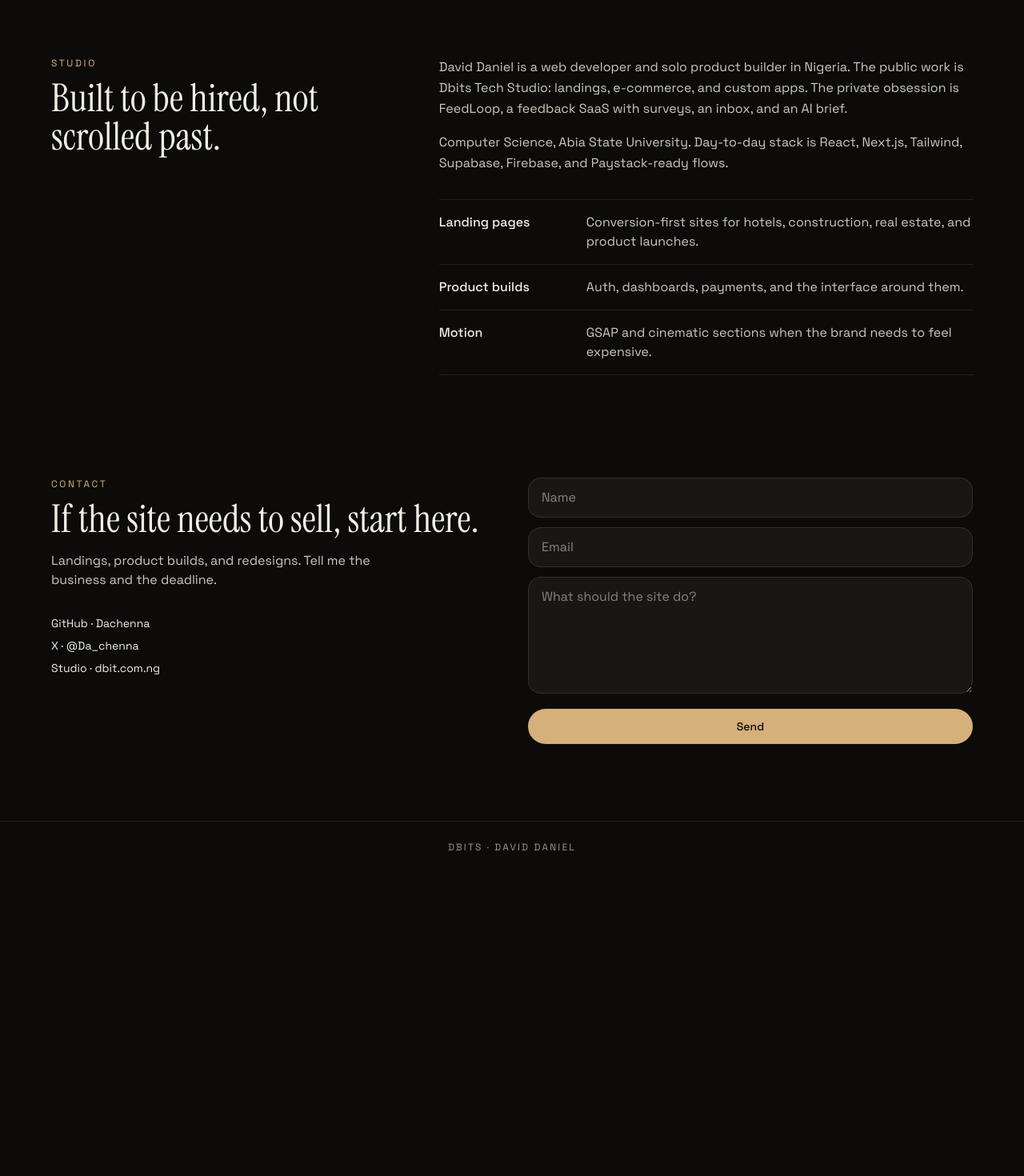
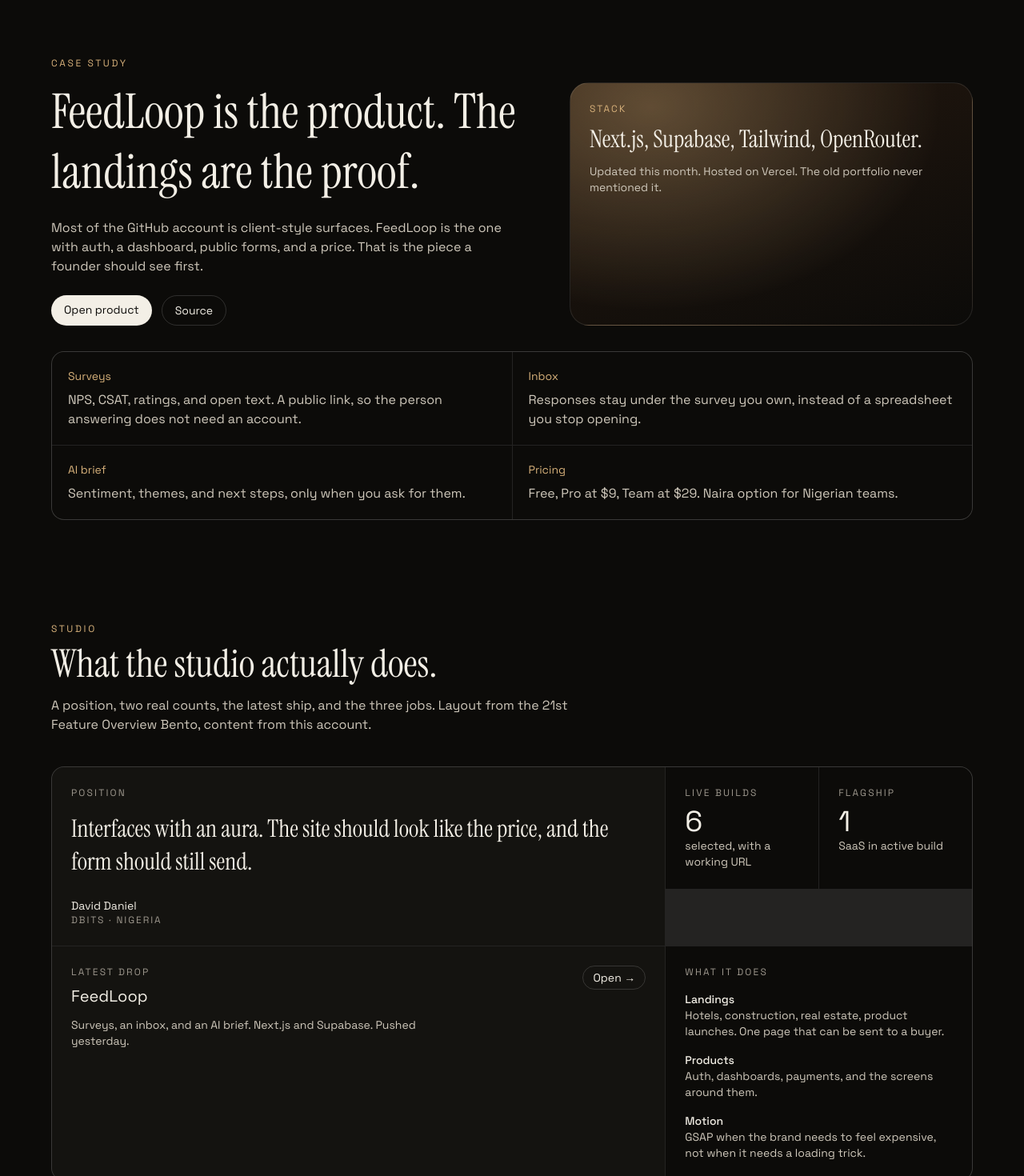
Before and after one commit to Dachenna/Portfolio, a React (Vite) app: page / in a window 1280 px wide. Shown: the part 1330-2800 px from the top of the page at 80% size. Before the commit the page ends 2421 px from the top, so only its background shows below. Built offline with nearby package versions, Linux system fonts and the light colour scheme.

Commit message:
Expand portfolio with 21st.dev bento, case study, and process

```diff
--- a/src/App.jsx
+++ b/src/App.jsx
@@ -4,8 +4,10 @@
 import { Navbar } from "./components/Navbar"
 import { MobileMenu } from "./components/MobileMenu"
 import Home from "./components/sections/Home"
-import { About } from "./components/sections/About"
 import { Projects } from "./components/sections/Projects"
+import { CaseStudy } from "./components/sections/CaseStudy"
+import { Studio } from "./components/sections/Studio"
+import { Process } from "./components/sections/Process"
 import { Contact } from "./components/sections/Contact"
 import "./index.css"
 
@@ -21,10 +23,13 @@
         <MobileMenu menuOpen={menuOpen} setMenuOpen={setMenuOpen} />
         <Home />
         <Projects />
-        <About />
+        <CaseStudy />
+        <Studio />
+        <Process />
         <Contact />
-        <footer className="border-t border-white/10 px-4 py-6 text-center text-xs tracking-[0.18em] text-[#9c968c]">
-          DBITS · DAVID DANIEL
+        <footer className="border-t border-white/10 px-4 py-10 text-center">
+          <p className="serif text-4xl">Thank you.</p>
+          <p className="mt-2 text-xs tracking-[0.18em] text-[#9c968c]">DBITS · DAVID DANIEL · NIGERIA</p>
         </footer>
         <SpeedInsights />
       </div>
--- a/src/components/MobileMenu.jsx
+++ b/src/components/MobileMenu.jsx
@@ -1,16 +1,18 @@
 export const MobileMenu = ({ menuOpen, setMenuOpen }) => {
   const navLinks = [
     { href: "#work", label: "Work" },
+    { href: "#case", label: "Case" },
     { href: "#studio", label: "Studio" },
+    { href: "#process", label: "Process" },
     { href: "#contact", label: "Contact" },
   ]
 
   return (
-    <div className={`fixed inset-0 z-30 flex flex-col justify-end bg-[#0c0b09] px-6 pb-12 transition-all duration-300 ${menuOpen ? "opacity-100" : "pointer-events-none opacity-0"}`}>
-      <button onClick={() => setMenuOpen(false)} className="absolute top-5 right-5 text-sm tracking-wide" aria-label="Close menu">Close</button>
-      <p className="mb-6 text-xs tracking-[0.22em] text-[#9c968c]">DAVID DANIEL</p>
+    <div className={`fixed inset-0 z-30 flex flex-col justify-end overflow-auto bg-[#0c0b09] px-6 pb-10 pt-20 transition-opacity duration-300 ${menuOpen ? "opacity-100" : "pointer-events-none opacity-0"}`}>
+      <button onClick={() => setMenuOpen(false)} className="absolute top-5 right-5 text-sm" aria-label="Close menu">Close</button>
+      <p className="mb-4 text-xs tracking-[0.22em] text-[#9c968c]">DAVID DANIEL</p>
       {navLinks.map((link) => (
-        <a key={link.href} href={link.href} onClick={() => setMenuOpen(false)} className="border-t border-white/10 py-4 text-4xl">{link.label}</a>
+        <a key={link.href} href={link.href} onClick={() => setMenuOpen(false)} className="border-t border-white/10 py-3 text-3xl">{link.label}</a>
       ))}
     </div>
   )
--- a/src/components/Navbar.jsx
+++ b/src/components/Navbar.jsx
@@ -7,37 +7,22 @@
 
   const navLinks = [
     { href: "#work", label: "Work" },
+    { href: "#case", label: "Case" },
     { href: "#studio", label: "Studio" },
+    { href: "#process", label: "Process" },
     { href: "#contact", label: "Contact" },
   ]
 
   return (
     <nav className="fixed top-0 z-40 w-full border-b border-white/10 bg-[#0c0b09]/80 backdrop-blur-md">
       <div className="mx-auto flex h-16 max-w-6xl items-center justify-between px-4">
-        <a href="#home" className="text-sm font-semibold tracking-[0.22em]">
-          DBITS
-        </a>
-        <button
-          className="text-sm tracking-wide md:hidden"
-          onClick={() => setMenuOpen((prev) => !prev)}
-          aria-label="Open menu"
-        >
-          Menu
-        </button>
-        <div className="hidden items-center gap-8 md:flex">
+        <a href="#home" className="text-sm font-semibold tracking-[0.22em]">DBITS</a>
+        <button className="text-sm md:hidden" onClick={() => setMenuOpen((prev) => !prev)} aria-label="Open menu">Menu</button>
+        <div className="hidden items-center gap-6 md:flex">
           {navLinks.map((link) => (
-            <a key={link.href} href={link.href} className="text-sm text-[#cfc8bb] hover:text-white">
-              {link.label}
-            </a>
+            <a key={link.href} href={link.href} className="text-sm text-[#cfc8bb] hover:text-white">{link.label}</a>
           ))}
-          <a
-            href="https://github.com/Dachenna"
-            target="_blank"
-            rel="noreferrer"
-            className="rounded-full border border-[#d6b07a]/50 px-3 py-1 text-sm text-[#d6b07a]"
-          >
-            GitHub
-          </a>
+          <a href="https://github.com/Dachenna" target="_blank" rel="noreferrer" className="rounded-full border border-[#d6b07a]/50 px-3 py-1 text-sm text-[#d6b07a]">GitHub</a>
         </div>
       </div>
     </nav>
--- /dev/null
+++ b/src/components/sections/CaseStudy.jsx
@@ -0,0 +1,41 @@
+import { RevealOnScroll } from "../RevealOnScroll"
+
+const points = [
+  ["Surveys", "NPS, CSAT, ratings, and open text. A public link, so the person answering does not need an account."],
+  ["Inbox", "Responses stay under the survey you own, instead of a spreadsheet you stop opening."],
+  ["AI brief", "Sentiment, themes, and next steps, only when you ask for them."],
+  ["Pricing", "Free, Pro at $9, Team at $29. Naira option for Nigerian teams."],
+]
+
+export const CaseStudy = () => (
+  <section id="case" className="px-4 py-16">
+    <RevealOnScroll>
+      <div className="mx-auto max-w-6xl">
+        <p className="text-xs tracking-[0.22em] text-[#d6b07a]">CASE STUDY</p>
+        <div className="mt-4 grid gap-8 md:grid-cols-[1.1fr_0.9fr]">
+          <div>
+            <h2 className="serif text-4xl leading-tight sm:text-6xl">FeedLoop is the product. The landings are the proof.</h2>
+            <p className="mt-5 max-w-xl text-[#cfc8bb]">Most of the GitHub account is client-style surfaces. FeedLoop is the one with auth, a dashboard, public forms, and a price. That is the piece a founder should see first.</p>
+            <div className="mt-6 flex gap-3">
+              <a href="https://feed-loop-two.vercel.app" target="_blank" rel="noreferrer" className="rounded-full bg-[#f3efe6] px-4 py-2 text-sm text-[#0c0b09]">Open product</a>
+              <a href="https://github.com/Dachenna/FeedLoop" target="_blank" rel="noreferrer" className="rounded-full border border-white/15 px-4 py-2 text-sm">Source</a>
+            </div>
+          </div>
+          <div className="rounded-3xl border border-white/10 bg-[radial-gradient(120%_140%_at_20%_10%,rgba(214,176,122,0.35),transparent_60%),linear-gradient(160deg,#24180f,#0c0b09)] p-6">
+            <p className="text-xs tracking-[0.18em] text-[#d6b07a]">STACK</p>
+            <p className="serif mt-3 text-3xl">Next.js, Supabase, Tailwind, OpenRouter.</p>
+            <p className="mt-3 text-sm text-[#cfc8bb]">Updated this month. Hosted on Vercel. The old portfolio never mentioned it.</p>
+          </div>
+        </div>
+        <div className="mt-8 grid gap-px overflow-hidden rounded-2xl border border-white/10 bg-white/10 sm:grid-cols-2">
+          {points.map(([title, body]) => (
+            <div key={title} className="bg-[#0c0b09] p-5">
+              <p className="text-sm text-[#d6b07a]">{title}</p>
+              <p className="mt-2 text-[#cfc8bb]">{body}</p>
+            </div>
+          ))}
+        </div>
+      </div>
+    </RevealOnScroll>
+  </section>
+)
--- /dev/null
+++ b/src/components/sections/Process.jsx
@@ -0,0 +1,30 @@
+import { RevealOnScroll } from "../RevealOnScroll"
+
+const steps = [
+  ["01", "Brief", "What the business sells, who opens the link, and what a yes looks like. Not a feature list."],
+  ["02", "Structure", "One path. Hero, proof, offer, ask. Extra pages only if the sale needs them."],
+  ["03", "Surface", "Type, motion, and the first screen. This is where 21st.dev components get adapted, not pasted."],
+  ["04", "Build", "React or Next, auth if the product needs it, Paystack or the gateway the client can actually use."],
+  ["05", "Ship", "Vercel, a real domain, and a form that reaches a person. Then the next page."],
+]
+
+export const Process = () => (
+  <section id="process" className="px-4 py-16">
+    <RevealOnScroll>
+      <div className="mx-auto max-w-6xl">
+        <p className="text-xs tracking-[0.22em] text-[#d6b07a]">PROCESS</p>
+        <h2 className="serif mt-3 text-4xl sm:text-5xl">Five moves, then it is live.</h2>
+        <div className="mt-8 divide-y divide-white/10 border-y border-white/10">
+          {steps.map(([n, title, body]) => (
+            <div key={n} className="grid gap-2 py-5 sm:grid-cols-[70px_180px_1fr] sm:items-baseline">
+              <p className="text-[#d6b07a]">{n}</p>
+              <p className="text-xl">{title}</p>
+              <p className="text-[#cfc8bb]">{body}</p>
+            </div>
+          ))}
+        </div>
+        <p className="mt-6 max-w-2xl text-sm text-[#9c968c]">Computer Science, Abia State University. Day stack is React, Next.js, Tailwind, Supabase, Firebase, GSAP. Studio site is dbit.com.ng.</p>
+      </div>
+    </RevealOnScroll>
+  </section>
+)
--- /dev/null
+++ b/src/components/sections/Studio.jsx
@@ -0,0 +1,60 @@
+import { RevealOnScroll } from "../RevealOnScroll"
+
+// Lattice adapted from 21st.dev Feature Overview Bento (demo 27082, Hirael / Mohammad Shehadeh, MIT).
+// Quote is the studio position, not a fake client.
+const jobs = [
+  ["Landings", "Hotels, construction, real estate, product launches. One page that can be sent to a buyer."],
+  ["Products", "Auth, dashboards, payments, and the screens around them."],
+  ["Motion", "GSAP when the brand needs to feel expensive, not when it needs a loading trick."],
+]
+
+export const Studio = () => (
+  <section id="studio" className="px-4 py-16">
+    <RevealOnScroll>
+      <div className="mx-auto max-w-6xl">
+        <p className="text-xs tracking-[0.22em] text-[#d6b07a]">STUDIO</p>
+        <h2 className="serif mt-3 max-w-2xl text-4xl sm:text-5xl">What the studio actually does.</h2>
+        <p className="mt-4 max-w-2xl text-[#cfc8bb]">A position, two real counts, the latest ship, and the three jobs. Layout from the 21st Feature Overview Bento, content from this account.</p>
+        <div className="mt-10 grid grid-cols-2 gap-px overflow-hidden rounded-2xl border border-white/10 bg-white/10 lg:grid-cols-6">
+          <div className="col-span-2 flex flex-col bg-[#141310] p-6 lg:col-span-4 lg:row-span-2">
+            <p className="text-xs tracking-[0.18em] text-[#9c968c]">POSITION</p>
+            <blockquote className="serif mt-4 text-2xl leading-snug sm:text-3xl">Interfaces with an aura. The site should look like the price, and the form should still send.</blockquote>
+            <p className="mt-6 text-sm">David Daniel</p>
+            <p className="text-xs tracking-[0.16em] text-[#9c968c]">DBITS · NIGERIA</p>
+          </div>
+          <div className="bg-[#0c0b09] p-6">
+            <p className="text-xs tracking-[0.18em] text-[#9c968c]">LIVE BUILDS</p>
+            <p className="mt-2 text-4xl">6</p>
+            <p className="text-sm text-[#cfc8bb]">selected, with a working URL</p>
+          </div>
+          <div className="bg-[#0c0b09] p-6">
+            <p className="text-xs tracking-[0.18em] text-[#9c968c]">FLAGSHIP</p>
+            <p className="mt-2 text-4xl">1</p>
+            <p className="text-sm text-[#cfc8bb]">SaaS in active build</p>
+          </div>
+          <div className="col-span-2 bg-[#141310] p-6 lg:col-span-4">
+            <div className="flex items-start justify-between gap-4">
+              <div>
+                <p className="text-xs tracking-[0.18em] text-[#9c968c]">LATEST DROP</p>
+                <p className="mt-2 text-xl">FeedLoop</p>
+              </div>
+              <a href="https://feed-loop-two.vercel.app" target="_blank" rel="noreferrer" className="rounded-full border border-white/15 px-3 py-1 text-sm">Open →</a>
+            </div>
+            <p className="mt-3 max-w-md text-sm text-[#cfc8bb]">Surveys, an inbox, and an AI brief. Next.js and Supabase. Pushed yesterday.</p>
+          </div>
+          <div className="col-span-2 bg-[#0c0b09] p-6 lg:col-span-2">
+            <p className="text-xs tracking-[0.18em] text-[#9c968c]">WHAT IT DOES</p>
+            <ul className="mt-4 space-y-4">
+              {jobs.map(([title, body]) => (
+                <li key={title}>
+                  <p className="text-sm font-medium">{title}</p>
+                  <p className="text-sm text-[#cfc8bb]">{body}</p>
+                </li>
+              ))}
+            </ul>
+          </div>
+        </div>
+      </div>
+    </RevealOnScroll>
+  </section>
+)
```
